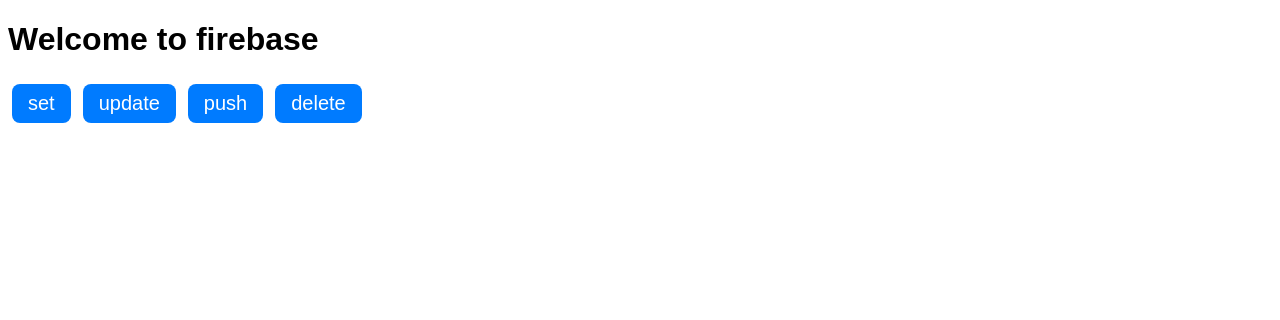
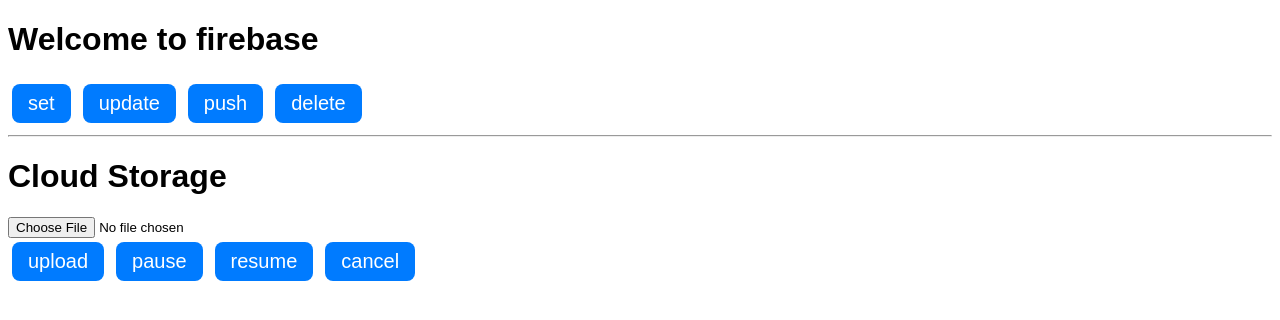
Before and after one commit to AyumiizZ/ku_learning, a plain HTML site: page firebase_tutorial/public/index.html in a window 1280 px wide. Drawn offline with Linux system fonts and the light colour scheme; no server answers.

Commit message:
:construction: add Cloud storage

```diff
--- a/firebase_tutorial/public/index.html
+++ b/firebase_tutorial/public/index.html
@@ -16,6 +16,17 @@
     <button onclick="updateData()">update</button>
     <button onclick="pushData()">push</button>
     <button onclick="deleteData()">delete</button>
+
+    <hr>
+    <h1>Cloud Storage</h1>
+    <div id="file-list"></div>
+    <input type="file" onchange="">
+    <br>
+    <button onclick="upload()">upload</button>
+    <button onclick="pause()">pause</button>
+    <button onclick="resume()">resume</button>
+    <button onclick="cancel()">cancel</button>
+
     <script src="https://www.gstatic.com/firebasejs/5.5.7/firebase.js"></script>
     <script>
         // Initialize Firebase
```
